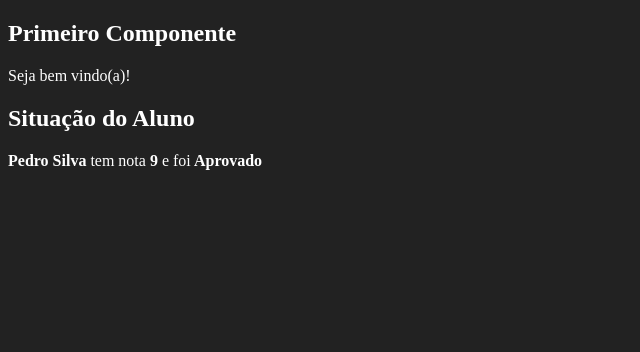
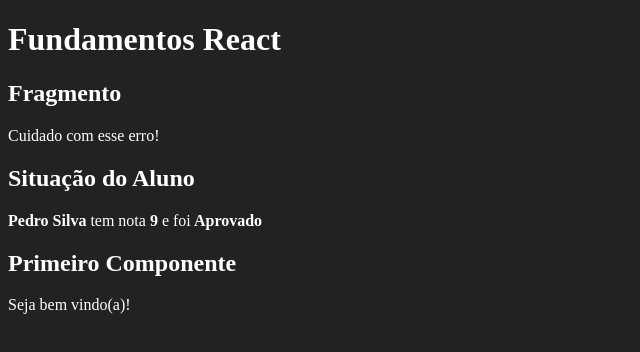
Before and after one commit to moisesguilherme/curso-javascript-cod3r, a React (Create React App) app in the folder curso-react/fundamentos-react/: page / in a window 1280 px wide. Shown: the top 352 px of the page, without its empty margins (0-640 px from the left). Built offline with nearby package versions, Linux system fonts and the light colour scheme.

Commit message:
componente app

```diff
--- /dev/null
+++ b/curso-react/fundamentos-react/src/App.jsx
@@ -0,0 +1,21 @@
+import React from 'react'
+import Primeiro from './components/basicos/Primeiro'
+import ComParametro from './components/basicos/ComParametro'
+import Fragmento from './components/basicos/Fragmento'
+
+export default function App(props) {
+    return (
+
+        <div id="app">
+            <h1>Fundamentos React</h1>
+            <Fragmento />
+            <ComParametro
+                titulo="Situação do Aluno"
+                aluno="Pedro Silva"
+                nota={8.7}
+            />
+            <Primeiro></Primeiro>
+         </div>
+    )
+
+}
--- /dev/null
+++ b/curso-react/fundamentos-react/src/components/basicos/Fragmento.jsx
@@ -0,0 +1,11 @@
+import React from 'react'
+
+
+export default function Fragmento() {
+    return (
+        <>
+            <h2>Fragmento</h2>
+            <p>Cuidado com esse erro!</p>
+        </>
+    )
+}
--- a/curso-react/fundamentos-react/src/index.js
+++ b/curso-react/fundamentos-react/src/index.js
@@ -2,16 +2,9 @@
 import ReactDOM from 'react-dom'
 import React from 'react'
 
-import Primeiro from './components/basicos/Primeiro'
-import ComParametro from './components/basicos/ComParametro'
+import App from './App'
 
 ReactDOM.render(
-    <div id="app">
-        <Primeiro></Primeiro>
-        <ComParametro
-            titulo="Situação do Aluno"
-            aluno="Pedro Silva"
-            nota={8.7} />
-    </div>,
+    <App/>,
     document.getElementById('root')
  )
```
